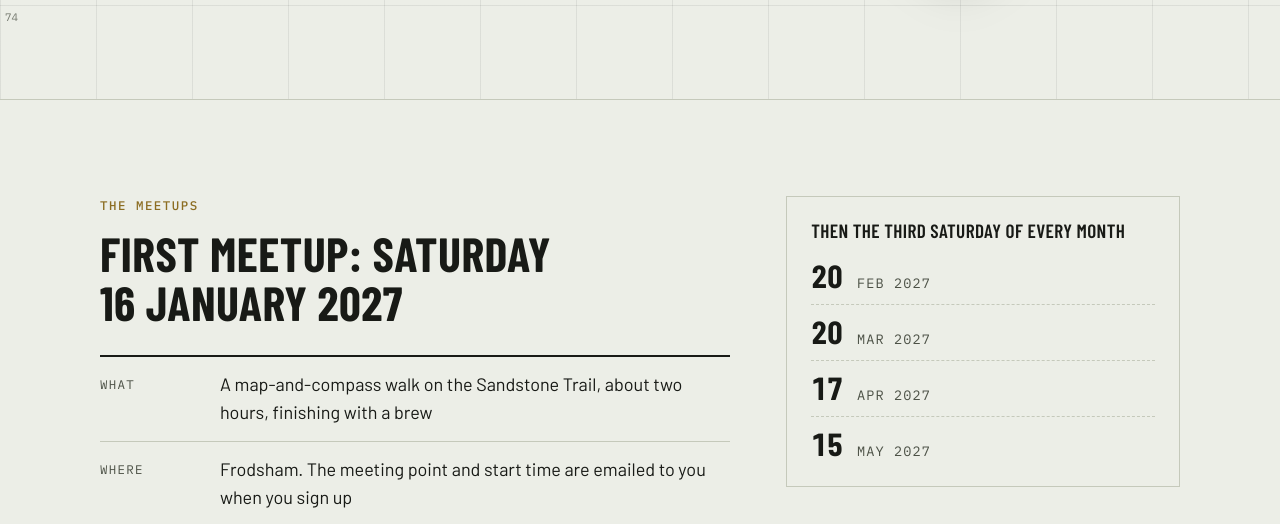
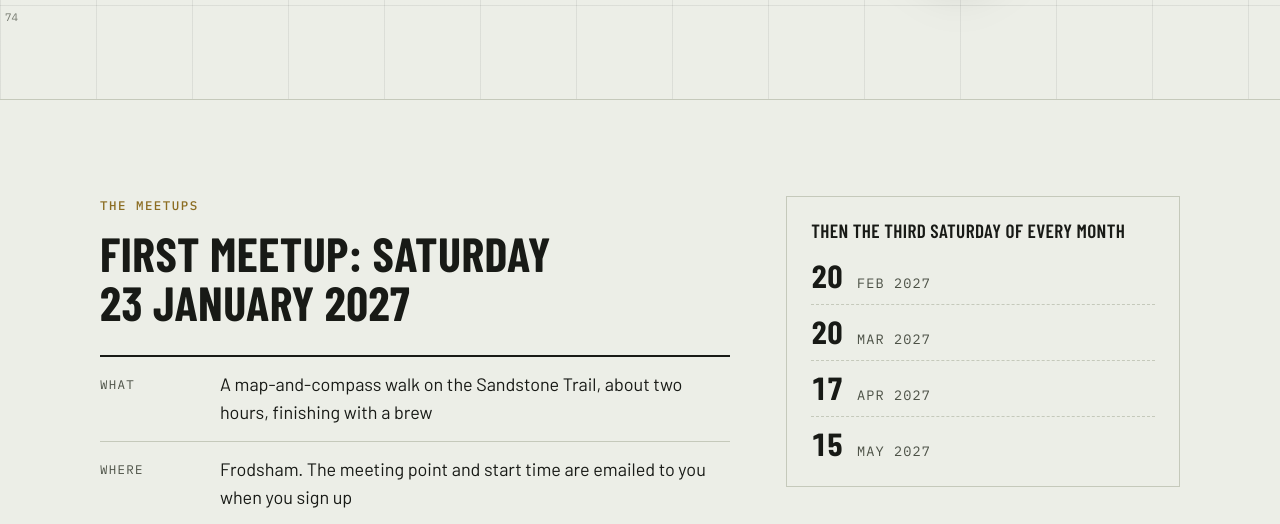
Before and after one commit to ravencorps/website, a plain HTML site: page index.html in a window 1280 px wide. Shown: the part 636-1160 px from the top of the page. Drawn offline with Linux system fonts and the light colour scheme.

Commit message:
Move the first meetup to Saturday 23 January 2027
January 2027 has five Saturdays, so the first meetup is the fourth
Saturday. Meetups then follow the third-Saturday pattern from February.

Co-Authored-By: Claude Opus 5.5 <noreply@anthropic.com>
Claude-Session: https://claude.ai/code/session_01TmqWWU2iDqoixPMtrbBMU2

```diff
--- a/index.html
+++ b/index.html
@@ -4,7 +4,7 @@
 <meta charset="utf-8">
 <meta name="viewport" content="width=device-width, initial-scale=1, viewport-fit=cover">
 <title>Raven Corps</title>
-<meta name="description" content="Raven Corps is a new group in Frodsham, Cheshire for adults who want real-world skills: map and compass, bushcraft, first aid, fitness and being ready for emergencies. Free monthly meetups from 16 January 2027.">
+<meta name="description" content="Raven Corps is a new group in Frodsham, Cheshire for adults who want real-world skills: map and compass, bushcraft, first aid, fitness and being ready for emergencies. Free monthly meetups from 23 January 2027.">
 <meta name="theme-color" content="#eceee7" media="(prefers-color-scheme: light)">
 <meta name="theme-color" content="#11130f" media="(prefers-color-scheme: dark)">
 <link rel="icon" type="image/png" sizes="32x32" href="/assets/favicon-32.png">
@@ -13,7 +13,7 @@
 <meta property="og:type" content="website">
 <meta property="og:site_name" content="Raven Corps">
 <meta property="og:title" content="Raven Corps: ready for anything">
-<meta property="og:description" content="Raven Corps is a new group in Frodsham, Cheshire for adults who want real-world skills: map and compass, bushcraft, first aid, fitness and being ready for emergencies. Free monthly meetups from 16 January 2027.">
+<meta property="og:description" content="Raven Corps is a new group in Frodsham, Cheshire for adults who want real-world skills: map and compass, bushcraft, first aid, fitness and being ready for emergencies. Free monthly meetups from 23 January 2027.">
 <meta property="og:url" content="https://ravencorps.co.uk/">
 <meta property="og:image" content="https://ravencorps.co.uk/assets/og.png">
 <meta name="twitter:card" content="summary_large_image">
@@ -296,7 +296,7 @@ p { margin: 0; }
     <div class="wrap meetups">
       <div class="meetup-main">
         <p class="eyebrow">The meetups</p>
-        <h2 id="meetups-title"><span id="meetup-label">First meetup</span>: <span id="meetup-date">Saturday 16 January 2027</span></h2>
+        <h2 id="meetups-title"><span id="meetup-label">First meetup</span>: <span id="meetup-date">Saturday 23 January 2027</span></h2>
         <dl class="details">
           <div><dt>What</dt><dd>A map-and-compass walk on the Sandstone Trail, about two hours, finishing with a brew</dd></div>
           <div><dt>Where</dt><dd>Frodsham. The meeting point and start time are emailed to you when you sign up</dd></div>
@@ -425,17 +425,22 @@ p { margin: 0; }
       if (FORM_URL) { a.target = "_blank"; a.rel = "noopener"; }
     });
 
-    // Meetups run on the third Saturday of each month, from 16 January 2027.
+    // Meetups run on the third Saturday of each month. The first one is the
+    // fourth Saturday of January 2027 (23 January), because that month has five.
+    var FIRST = Date.UTC(2027, 0, 23);
     function thirdSaturday(y, m) {
       var w = new Date(Date.UTC(y, m, 1)).getUTCDay();
       return new Date(Date.UTC(y, m, 1 + ((6 - w + 7) % 7) + 14));
     }
+    function meetupDay(y, m) {
+      return (y === 2027 && m === 0) ? new Date(FIRST) : thirdSaturday(y, m);
+    }
     function upcoming(from, n) {
-      var first = Date.UTC(2027, 0, 16), out = [];
+      var out = [];
       var y = from.getUTCFullYear(), m = from.getUTCMonth();
       while (out.length < n) {
-        var d = thirdSaturday(y, m);
-        if (d.getTime() >= from.getTime() && d.getTime() >= first) out.push(d);
+        var d = meetupDay(y, m);
+        if (d.getTime() >= from.getTime() && d.getTime() >= FIRST) out.push(d);
         m += 1; if (m > 11) { m = 0; y += 1; }
       }
       return out;
@@ -444,7 +449,7 @@ p { margin: 0; }
     var today = new Date(Date.UTC(now.getFullYear(), now.getMonth(), now.getDate()));
     var dates = upcoming(today, 5);
     var opts = { weekday: "long", day: "numeric", month: "long", year: "numeric", timeZone: "UTC" };
-    var isFirst = dates[0].getTime() === Date.UTC(2027, 0, 16);
+    var isFirst = dates[0].getTime() === FIRST;
     document.getElementById("meetup-label").textContent = isFirst ? "First meetup" : "Next meetup";
     document.getElementById("meetup-date").textContent = dates[0].toLocaleDateString("en-GB", opts);
     var list = document.getElementById("meetup-list");
```
Also changed, not shown: 1 other file.
